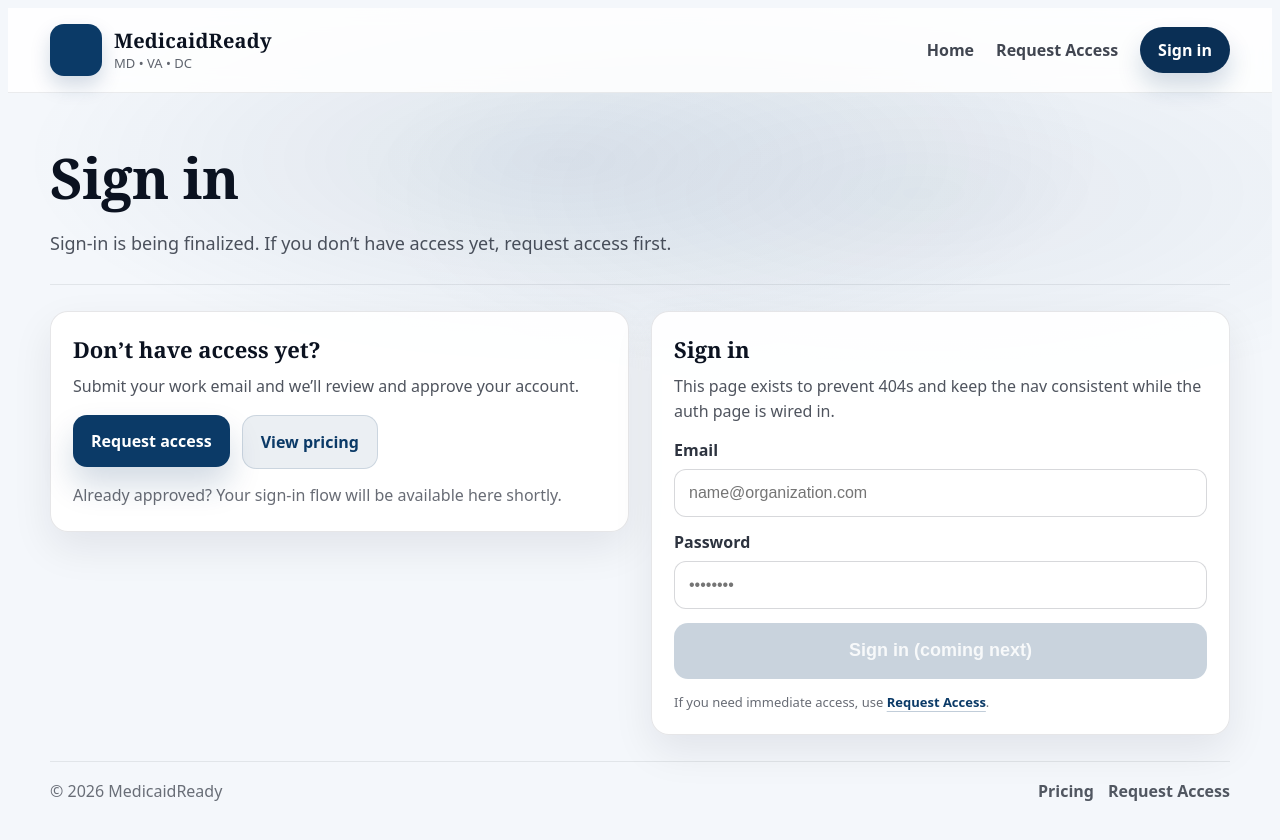
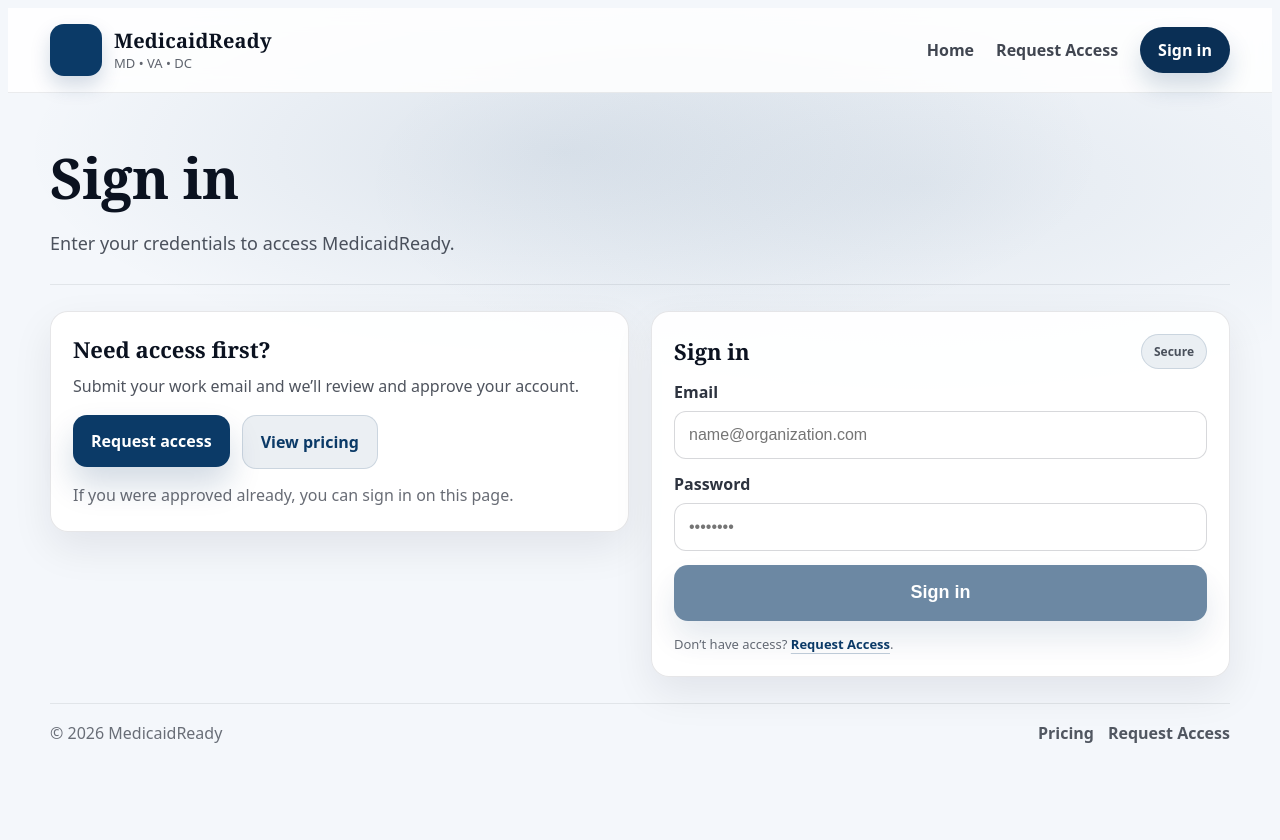
Before and after one commit to olayideibironke/medicaidready-web, a Next.js app: page /signin in a window 1280 px wide. Shown: the top 840 px of the page. After the commit the page ends 816 px from the top, so only its background shows below. Built offline with nearby package versions, Linux system fonts and the light colour scheme.

Commit message:
Make /signin functional (enabled form + submit to login endpoint)

```diff
--- a/pages/signin.tsx
+++ b/pages/signin.tsx
@@ -1,8 +1,89 @@
 // pages/signin.tsx
 import Head from "next/head";
 import Link from "next/link";
+import { useMemo, useState } from "react";
+
+type Status = "idle" | "submitting" | "success" | "error";
 
 export default function SignInPage() {
+  // DO NOT change backend logic elsewhere; this page simply calls the auth login endpoint.
+  // If your project already has a different login endpoint, we’ll adjust next.
+  const LOGIN_ENDPOINT = "/api/auth/login";
+
+  const [email, setEmail] = useState("");
+  const [password, setPassword] = useState("");
+  const [status, setStatus] = useState<Status>("idle");
+  const [errorMessage, setErrorMessage] = useState<string>("");
+
+  const emailOk = useMemo(() => {
+    const e = email.trim();
+    return /^[^\s@]+@[^\s@]+\.[^\s@]+$/.test(e);
+  }, [email]);
+
+  const canSubmit = useMemo(() => {
+    return emailOk && password.length >= 1 && status !== "submitting";
+  }, [emailOk, password, status]);
+
+  async function handleSubmit(e: React.FormEvent) {
+    e.preventDefault();
+    if (!canSubmit) return;
+
+    setStatus("submitting");
+    setErrorMessage("");
+
+    try {
+      const res = await fetch(LOGIN_ENDPOINT, {
+        method: "POST",
+        headers: { "Content-Type": "application/json" },
+        body: JSON.stringify({
+          email: email.trim(),
+          password,
+        }),
+      });
+
+      if (!res.ok) {
+        let detail = "";
+        try {
+          const data = await res.json();
+          detail =
+            typeof data?.error === "string"
+              ? data.error
+              : typeof data?.message === "string"
+              ? data.message
+              : "";
+        } catch {
+          // ignore
+        }
+
+        // Helpful default: common when endpoint doesn't exist yet
+        if (res.status === 404) {
+          throw new Error(
+            "Sign-in endpoint not found. Add /api/auth/login or tell me your existing login endpoint."
+          );
+        }
+
+        throw new Error(detail || "Invalid email/password or sign-in failed.");
+      }
+
+      // If backend returns a redirect URL, follow it. Otherwise go home.
+      let redirectTo = "/";
+      try {
+        const data = await res.json();
+        if (typeof data?.redirectTo === "string" && data.redirectTo) {
+          redirectTo = data.redirectTo;
+        }
+      } catch {
+        // ignore
+      }
+
+      setStatus("success");
+      window.location.href = redirectTo;
+    } catch (err: any) {
+      setStatus("error");
+      setErrorMessage(err?.message || "Sign-in failed. Please try again.");
+    }
+  }
+
   return (
     <>
       <Head>
@@ -41,13 +122,13 @@ export default function SignInPage() {
             <div className="mrs-hero">
               <h1 className="mrs-h1">Sign in</h1>
               <p className="mrs-lead">
-                Sign-in is being finalized. If you don’t have access yet, request access first.
+                Enter your credentials to access MedicaidReady.
               </p>
             </div>
 
             <div className="mrs-grid">
               <section className="mrs-card">
-                <h2 className="mrs-card-title">Don’t have access yet?</h2>
+                <h2 className="mrs-card-title">Need access first?</h2>
                 <p className="mrs-card-text">
                   Submit your work email and we’ll review and approve your account.
                 </p>
@@ -62,25 +143,45 @@ export default function SignInPage() {
                 </div>
 
                 <div className="mrs-note">
-                  Already approved? Your sign-in flow will be available here shortly.
+                  If you were approved already, you can sign in on this page.
                 </div>
               </section>
 
               <section className="mrs-card">
-                <h2 className="mrs-card-title">Sign in</h2>
-                <p className="mrs-card-text">
-                  This page exists to prevent 404s and keep the nav consistent while the auth page is wired in.
-                </p>
+                <div className="mrs-formhead">
+                  <h2 className="mrs-card-title">Sign in</h2>
+                  <div className="mrs-badge">Secure</div>
+                </div>
 
-                <div className="mrs-form">
+                {status === "error" && (
+                  <div className="mrs-alert mrs-alert-error" role="alert">
+                    <div className="mrs-alert-title">Sign-in failed</div>
+                    <div className="mrs-alert-text">{errorMessage}</div>
+                  </div>
+                )}
+
+                {status === "success" && (
+                  <div className="mrs-alert mrs-alert-success" role="status">
+                    <div className="mrs-alert-title">Signed in</div>
+                    <div className="mrs-alert-text">Redirecting…</div>
+                  </div>
+                )}
+
+                <form className="mrs-form" onSubmit={handleSubmit}>
                   <div className="mrs-field">
                     <label className="mrs-label">Email</label>
                     <input
-                      className="mrs-input"
+                      className={"mrs-input" + (email && !emailOk ? " mrs-input-invalid" : "")}
                       placeholder="name@organization.com"
                       autoComplete="email"
-                      disabled
+                      value={email}
+                      onChange={(e) => setEmail(e.target.value)}
+                      disabled={status === "submitting"}
+                      required
                     />
+                    {email && !emailOk ? (
+                      <div className="mrs-help">Enter a valid email address.</div>
+                    ) : null}
                   </div>
 
                   <div className="mrs-field">
@@ -90,22 +191,29 @@ export default function SignInPage() {
                       placeholder="••••••••"
                       autoComplete="current-password"
                       type="password"
-                      disabled
+                      value={password}
+                      onChange={(e) => setPassword(e.target.value)}
+                      disabled={status === "submitting"}
+                      required
                     />
                   </div>
 
-                  <button className="mrs-btn-disabled" disabled>
-                    Sign in (coming next)
+                  <button
+                    className={"mrs-btn" + (!canSubmit ? " mrs-btn-disabled" : "")}
+                    type="submit"
+                    disabled={!canSubmit}
+                  >
+                    {status === "submitting" ? "Signing in..." : "Sign in"}
                   </button>
 
                   <div className="mrs-legal">
-                    If you need immediate access, use{" "}
+                    Don’t have access?{" "}
                     <Link href="/request-access" className="mrs-link">
                       Request Access
                     </Link>
                     .
                   </div>
-                </div>
+                </form>
               </section>
             </div>
 
@@ -129,7 +237,6 @@ export default function SignInPage() {
           :root {
             --mrs-ink: #0b1220;
             --mrs-muted: rgba(11, 18, 32, 0.72);
-            --mrs-border: rgba(11, 18, 32, 0.12);
             --mrs-border2: rgba(11, 18, 32, 0.08);
             --mrs-card: rgba(255, 255, 255, 0.92);
             --mrs-shadow: 0 16px 40px rgba(11, 18, 32, 0.08);
@@ -312,6 +419,122 @@ export default function SignInPage() {
             line-height: 1.6;
           }
 
+          .mrs-formhead {
+            display: flex;
+            align-items: center;
+            justify-content: space-between;
+            gap: 12px;
+            margin-bottom: 12px;
+          }
+
+          .mrs-badge {
+            font-size: 12px;
+            font-weight: 800;
+            color: rgba(11, 18, 32, 0.72);
+            background: rgba(11, 58, 103, 0.08);
+            border: 1px solid rgba(11, 58, 103, 0.14);
+            padding: 8px 12px;
+            border-radius: 999px;
+            white-space: nowrap;
+          }
+
+          .mrs-alert {
+            margin: 10px 0 14px;
+            border-radius: 14px;
+            padding: 14px;
+            border: 1px solid rgba(11, 18, 32, 0.12);
+            background: rgba(244, 247, 251, 0.8);
+          }
+
+          .mrs-alert-title {
+            font-weight: 800;
+          }
+
+          .mrs-alert-text {
+            margin-top: 6px;
+            color: rgba(11, 18, 32, 0.78);
+            line-height: 1.5;
+          }
+
+          .mrs-alert-success {
+            border-color: rgba(34, 197, 94, 0.22);
+            background: rgba(34, 197, 94, 0.08);
+          }
+
+          .mrs-alert-error {
+            border-color: rgba(239, 68, 68, 0.22);
+            background: rgba(239, 68, 68, 0.08);
+          }
+
+          .mrs-form {
+            margin-top: 6px;
+            display: flex;
+            flex-direction: column;
+            gap: 14px;
+          }
+
+          .mrs-field {
+            display: flex;
+            flex-direction: column;
+            gap: 8px;
+          }
+
+          .mrs-label {
+            font-weight: 700;
+            color: rgba(11, 18, 32, 0.86);
+          }
+
+          .mrs-input {
+            height: 46px;
+            border-radius: 12px;
+            border: 1px solid rgba(11, 18, 32, 0.16);
+            padding: 0 14px;
+            font-size: 16px;
+            background: white;
+            color: #0b1220;
+            outline: none;
+            transition: border-color 150ms ease, box-shadow 150ms ease;
+          }
+
+          .mrs-input:focus {
+            border-color: rgba(11, 58, 103, 0.42);
+            box-shadow: 0 0 0 4px rgba(11, 58, 103, 0.12);
+          }
+
+          .mrs-input-invalid {
+            border-color: rgba(239, 68, 68, 0.45);
+          }
+
+          .mrs-help {
+            font-size: 13px;
+            color: rgba(239, 68, 68, 0.9);
+          }
+
+          .mrs-btn {
+            height: 56px;
+            border-radius: 14px;
+            border: none;
+            background: var(--mrs-blue);
+            color: white;
+            font-weight: 800;
+            font-size: 18px;
+            cursor: pointer;
+            box-shadow: 0 18px 32px rgba(11, 58, 103, 0.18);
+            transition: background 150ms ease, transform 120ms ease, opacity 120ms ease;
+          }
+
+          .mrs-btn:hover {
+            background: var(--mrs-blue2);
+            transform: translateY(-1px);
+          }
+
+          .mrs-btn-disabled,
+          .mrs-btn:disabled {
+            opacity: 0.6;
+            cursor: not-allowed;
+            transform: none !important;
+          }
+
           .mrs-actions {
             display: flex;
             gap: 12px;
@@ -355,46 +578,6 @@ export default function SignInPage() {
             margin-top: 14px;
             color: rgba(11, 18, 32, 0.62);
             line-height: 1.6;
-          }
-
-          .mrs-form {
-            margin-top: 14px;
-            display: flex;
-            flex-direction: column;
-            gap: 14px;
-          }
-
-          .mrs-field {
-            display: flex;
-            flex-direction: column;
-            gap: 8px;
-          }
-
-          .mrs-label {
-            font-weight: 700;
-            color: rgba(11, 18, 32, 0.86);
-          }
-
-          .mrs-input {
-            height: 46px;
-            border-radius: 12px;
-            border: 1px solid rgba(11, 18, 32, 0.16);
-            padding: 0 14px;
-            font-size: 16px;
-            background: white;
-            color: #0b1220;
-            outline: none;
-          }
-
-          .mrs-btn-disabled {
-            height: 56px;
-            border-radius: 14px;
-            border: none;
-            background: rgba(11, 58, 103, 0.22);
-            color: rgba(255, 255, 255, 0.85);
-            font-weight: 800;
-            font-size: 18px;
-            cursor: not-allowed;
           }
 
           .mrs-legal {
```
